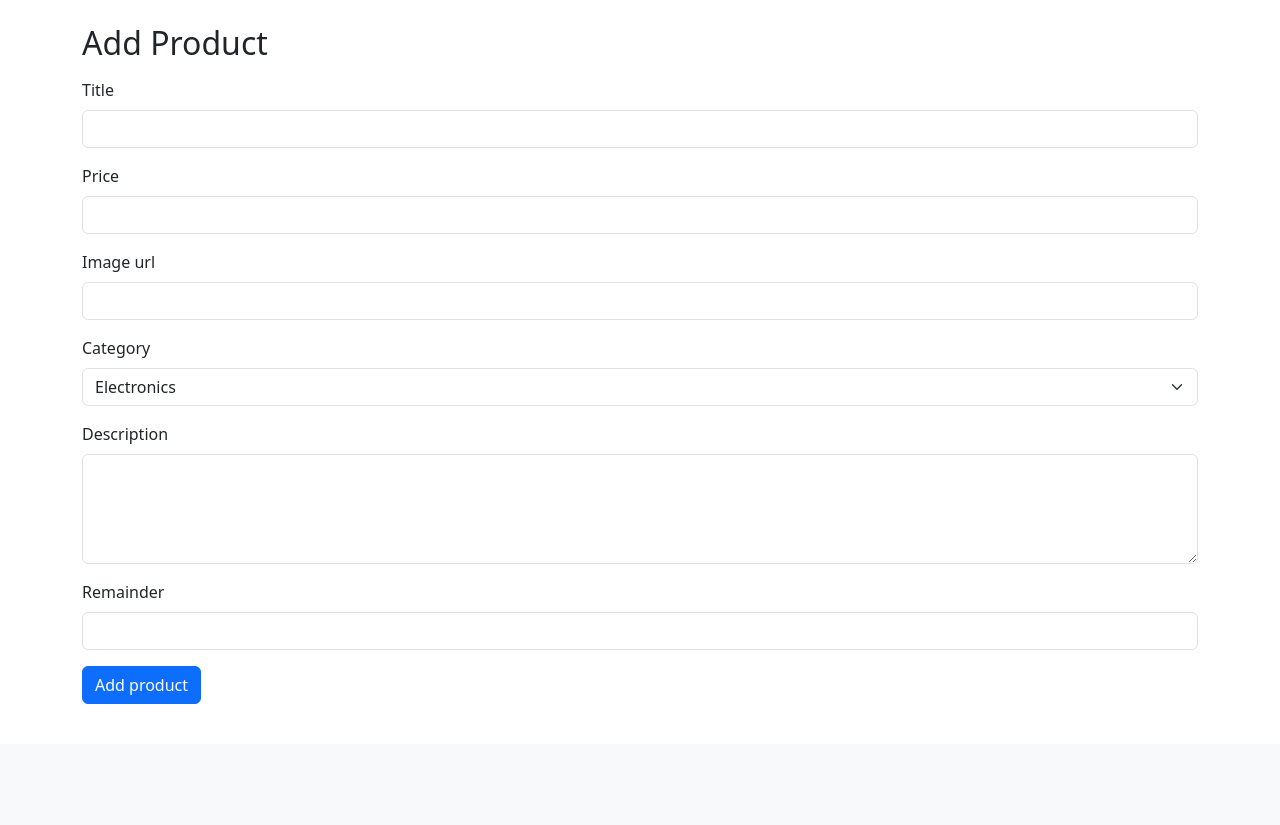
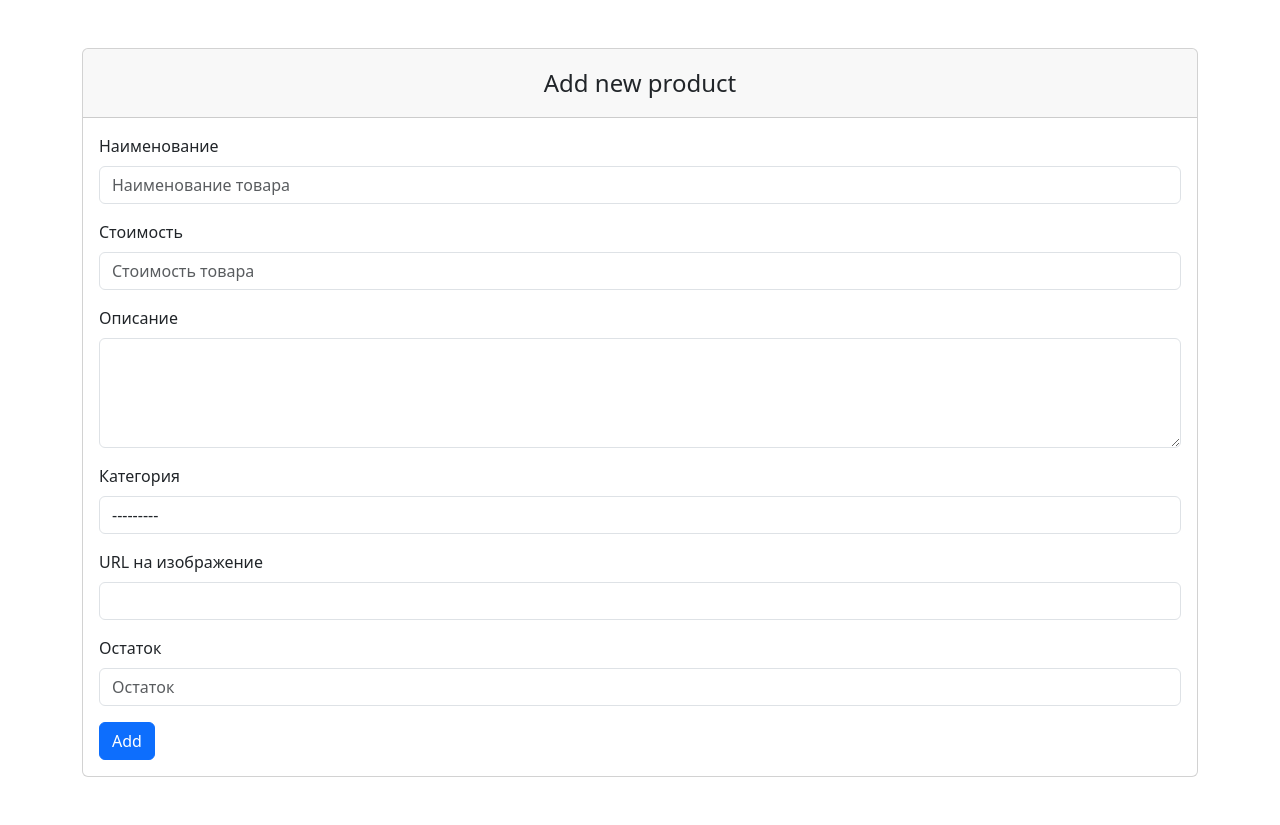
Before and after one commit to akkabek/labwork_54, a Django app: page /products/add/ in a window 1280 px wide. Shown: the part 56-881 px from the top of the page. Before the commit the page ends 760 px from the top, so only its background shows below. Run offline with Django 4.2, Linux system fonts and the light colour scheme; data comes from the database, SQL or seed files in the repository; parts of the project's set-up code (start-up, migrations or seed data) failed here and were passed over.

Commit message:
Modify product add with partial form

```diff
--- a/products/forms.py
+++ b/products/forms.py
@@ -1,4 +1,44 @@
 from django import forms
+from django.forms import widgets
+
+from products.models import Category, Product
+
+
+class ProductForm(forms.ModelForm):
+    name = forms.CharField(
+        max_length=50, required=True, label='Наименование',
+        widget=forms.TextInput(attrs={'class': 'form-control', 'placeholder': 'Наименование товара'})
+    )
+    price = forms.DecimalField(
+        max_digits=7, decimal_places=2, required=True, label='Стоимость',
+        widget=forms.NumberInput(attrs={'class': "form-control", 'placeholder': 'Cтоимость товара'})
+    )
+    description = forms.CharField(
+        max_length=2000, required=True, label='Описание',
+        widget=forms.Textarea(attrs={'class': 'form-control', 'rows': 4}))
+
+    category = forms.ModelChoiceField(
+        required=True, queryset=Category.objects.all(), label='Категория',
+        widget=forms.Select(attrs={'class': 'form-control', 'placeholder': 'Категория'})
+    )
+    image = forms.URLField(
+        required=True, label='URL на изображение',
+        widget=forms.URLInput(attrs={'class': 'form-control'})
+    )
+    remainder = forms.IntegerField(
+        min_value=0, required=True, label ='Остаток',
+        widget=forms.NumberInput(attrs={'class': 'form-control', 'placeholder':'Остаток'} )
+    )
+    class Meta:
+        model = Product
+        fields = [
+            'name',
+            'price',
+            'description',
+            'category',
+            'image',
+            'remainder',
+        ]
 
 class SearchForm(forms.Form):
     query = forms.CharField(required=False, label='Поиск по названию')
--- /dev/null
+++ b/products/templates/partial/product_form.html
@@ -0,0 +1,15 @@
+{% csrf_token %}
+
+{% for error in form.non_field_errors %}
+    <div class="alert alert-danger">{{ error }}</div>
+{% endfor %}
+
+{% for field in form %}
+    <div class="mb-3">
+        <label for="{{ field.id_for_label }}" class="form-label">{{ field.label }}</label>
+        {% for error in field.errors %}
+            <div class="text-danger small">{{ error }}</div>
+        {% endfor %}
+        {{ field }}
+    </div>
+{% endfor %}
--- a/products/templates/product_add_view.html
+++ b/products/templates/product_add_view.html
@@ -1,45 +1,14 @@
 {% extends 'base.html' %}
 
 {% block content %}
-<h2>Add Product</h2>
 
-<form method="post" class="mt-3">
-    {% csrf_token %}
-
-    <div class="mb-3">
-        <label class="form-label">Title</label>
-        <input type="text" class="form-control" name="name" required>
+<div class="card my-5">
+    <div class="card-header fs-4 text-center py-3">Add new product</div>
+    <div class="card-body">
+        <form method="POST" action="">
+            {% include 'partial/product_form.html' %}
+            <button type="submit" class="btn btn-primary">Add</button>
+        </form>
     </div>
-
-    <div class="mb-3">
-        <label class="form-label">Price</label>
-        <input type="number" step="0.01" class="form-control" name="price" required>
-    </div>
-
-    <div class="mb-3">
-        <label class="form-label">Image url</label>
-        <input type="url" class="form-control" name="image" required>
-    </div>
-
-    <div class="mb-3">
-        <label class="form-label">Category</label>
-        <select class="form-select" name="category" required>
-            {% for category in categories %}
-            <option value="{{ category.id }}">{{ category.name }}</option>
-            {% endfor %}
-        </select>
-    </div>
-
-    <div class="mb-3">
-        <label class="form-label">Description</label>
-        <textarea class="form-control" name="description" rows="4"></textarea>
-    </div>
-
-    <div class="mb-3">
-        <label class="form-label">Remainder</label>
-        <input type="number" min='0' step="1" class="form-control" name="remainder" required>
-    </div>
-
-    <button type="submit" class="btn btn-primary">Add product</button>
-</form>
+</div>
 {% endblock %}
--- a/products/views.py
+++ b/products/views.py
@@ -1,7 +1,8 @@
 from django.shortcuts import render, get_object_or_404, redirect
 
 from products.models import Product, Category
-from products.forms import SearchForm
+from products.forms import SearchForm, ProductForm
+
 
 def products_view(request):
     products = Product.objects.all().filter(remainder__gte=1).order_by('category').order_by('name')
@@ -31,26 +32,23 @@ def category_add_view(request):
     return render(request,'category_add_view.html')
 
 def product_add_view(request):
-    categories = Category.objects.all()
-    if request.method == 'POST':
-        name = request.POST.get('name', '').strip()
-        description = request.POST.get('description', '').strip()
-        category_id = request.POST.get('category', '').strip()
-        price = request.POST.get('price', '').strip()
-        image = request.POST.get('image', '').strip()
-        remainder = request.POST.get('remainder', '').strip()
-        if name and category_id:
-            category = get_object_or_404(Category, id=category_id)
-            new_product = Product.objects.create(
-                name=name,
-                description=description,
-                category=category,
-                price=price,
-                image=image,
-                remainder=remainder
+    if request.method == 'GET':
+        product_form = ProductForm()
+        return render(request, 'product_add_view.html', {'form': product_form})
+    elif request.method == 'POST':
+        form = ProductForm(data=request.POST)
+        if form.is_valid():
+            Product.objects.create(
+                name=form.cleaned_data['name'],
+                description=form.cleaned_data['description'],
+                category=form.cleaned_data['category'],
+                price=form.cleaned_data['price'],
+                image=form.cleaned_data['image'],
+                remainder=form.cleaned_data['remainder'],
             )
-            return redirect('product_view', id=new_product.id)
-    return render(request,'product_add_view.html', {'categories': categories})
+            return redirect('products_list')
+        else:
+            return render(request, 'product_add_view.html', context={'form': form})
 
 def product_edit_view(request, id):
     product = get_object_or_404(Product, id=id)
```
